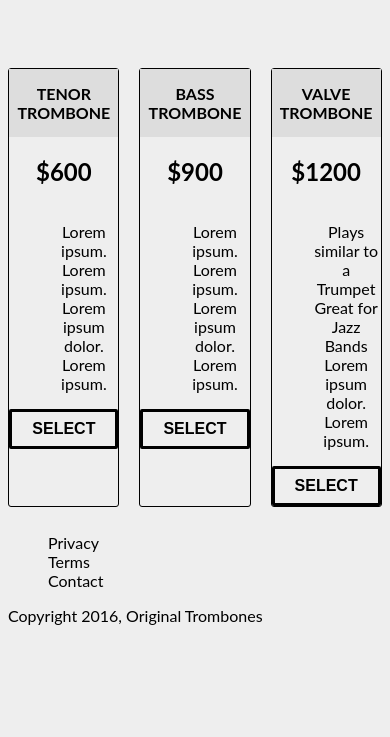
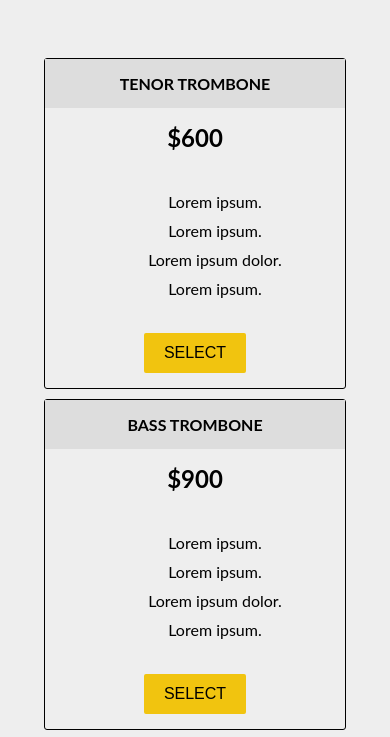
Before and after one commit to Yinkusadel/17-fcc-product-landing-page, a website: page index.html in a window 390 px wide. Shown: the part 1137-1874 px from the top of the page. Before the commit the page ends 1770 px from the top, so only its background shows below. Drawn offline with Linux system fonts and the light colour scheme.

Commit message:
media query with both id pricing and class product styled

```diff
--- a/styles.css
+++ b/styles.css
@@ -238,3 +238,39 @@ nav > ul {
   text-transform: uppercase;
   font-weight: 700;
 }
+
+.product > h2 {
+    margin-top: 15px;
+  }
+
+  .product > ol {
+    margin: 15px 0;
+  }
+
+  .product > ol > li {
+    padding: 5px 0;
+  }
+
+  .product > button {
+    border: 0;
+    margin: 15px 0;
+    background-color: #f1c40f;
+    font-weight: 400;
+  }
+
+  .product > button:hover {
+    background-color: orange;
+    transition: background-color 1s;
+  }
+
+  @media (max-width: 800px) {
+    #pricing {
+      flex-direction: column;
+    }
+    .product {
+      max-width: 300px;
+      width: 100%;
+      margin: 0 auto;
+      margin-bottom: 10px;
+    }
+  }
```
